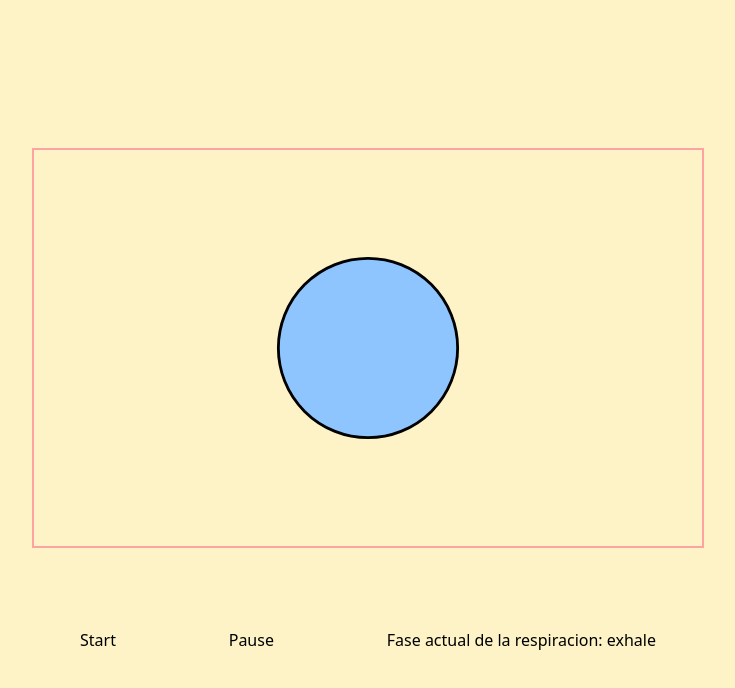
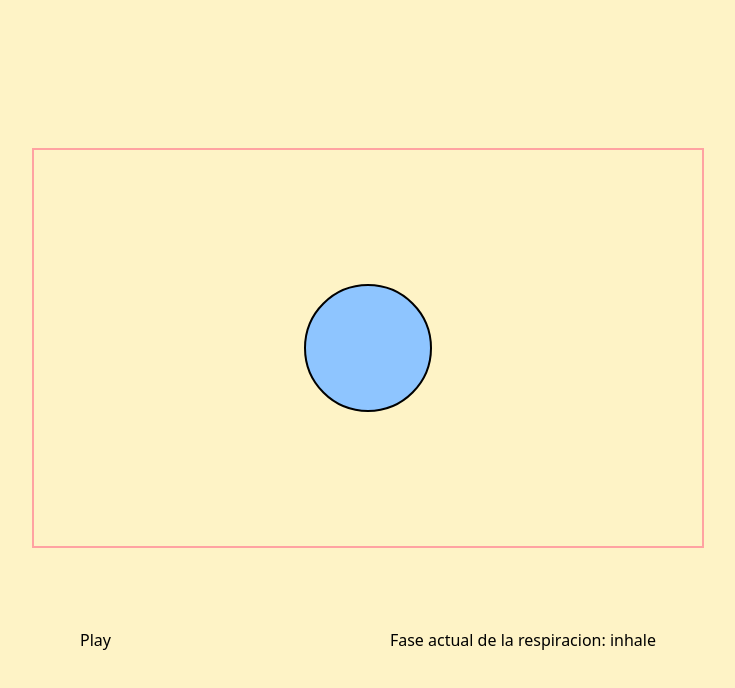
Before and after one commit to JanuDev12/calmy, a React (Vite) app: page / in a window 1280 px wide. Shown: the top 688 px of the page, without its empty margins (272-1007 px from the left). Built offline with nearby package versions, Linux system fonts and the light colour scheme.

Commit message:
feat: add play/pause functionality

```diff
--- a/src/App.tsx
+++ b/src/App.tsx
@@ -1,7 +1,7 @@
 
 import './App.css'
 import { motion } from "motion/react";
-import { useEffect, useMemo, useState } from 'react';
+import {useEffect, useMemo, useRef, useState } from 'react';
 
 type Phase = {
   name: string;
@@ -13,17 +13,17 @@ type Phase = {
 const PHASES: Phase[] = [
   {
     name: "inhale",
-    duration: 5000,
+    duration: 4000,
     transform: "scale(1.5)",
   },
   {
     name: "inhaleHold",
-    duration: 0,
+    duration: 7000,
     transform: "scale(1.5)",
   },
   {
     name: "exhale",
-    duration: 5000,
+    duration: 8000,
     transform: "scale(1)",
   },
   {
@@ -60,6 +60,9 @@ function App() {
   // Initial Phase (inhale)
   const [phase, setPhase] = useState<Phase['name']>(PHASES[0].name);
 
+  const [isRunning, setIsRunning] = useState(false);
+  const timerRef = useRef(0);
+
 
   // Creating animations for each phase
   const animationVariants = useMemo(() => {
@@ -74,45 +77,58 @@ function App() {
   }, []);
 
 
+  const resetBreathing = () => {
+    if (isRunning) {
+      if (timerRef.current) clearTimeout(timerRef.current);
+      setPhase(PHASES[0].name);
+    }
+    setIsRunning(false);
+  };
+
 
   // useEffect for transitioning to each phase of breathing
   useEffect(() => {
-    const currentPhase = PHASE_INDEX.get(phase) ?? -1;
-    if (currentPhase === -1) return;
+    if (!isRunning) return;
 
-    if(PHASES[currentPhase].duration === 0) {
-      // If the current phase is 0ms skip to the next
+    const currentPhase = PHASE_INDEX.get(phase)!;
 
-      const nextPhase = getNextPhase(currentPhase);
+    const {duration} = PHASES[currentPhase];
+
+    timerRef.current = setTimeout(() => {
+       const nextPhase = getNextPhase(currentPhase);
        setPhase(PHASES[nextPhase].name);
-    } else {
-      // Timer for calculate when transitioning to nextPhase
+    }, duration);
 
-      const timer = setTimeout(() => {
-        const nextPhase = getNextPhase(currentPhase);
-        setPhase(PHASES[nextPhase].name);
-      }, PHASES[currentPhase].duration);
-      return () => clearTimeout(timer);
+    return () => {
+      if (timerRef.current) clearTimeout(timerRef.current);
     }
 
-  }, [phase]);
+  }, [phase, isRunning]);
 
   return (
     <>
       <div className="w-full h-screen bg-amber-100 flex flex-col justify-center items-center">
-        <motion.div
-          className="w-2xl h-1/2 border-2 border-red-300 flex items-center"
-        >
+        <motion.div className="w-2xl h-1/2 border-2 border-red-300 flex items-center">
           <motion.div
             className="mx-auto size-32 rounded-full border-2 bg-blue-300"
             variants={animationVariants}
-            animate={phase}
-            initial={{transform: "scale(1)" }}
+            animate={isRunning ? phase : undefined}
+            initial={{ transform: "scale(1)" }}
           ></motion.div>
         </motion.div>
         <div className="w-xl mt-20 flex justify-between">
-          <button className="cursor-pointer">Start</button>
-          <button className="cursor-pointer">Pause</button>
+          <button
+            className="cursor-pointer"
+            onClick={() => {
+              if (isRunning) {
+                resetBreathing();
+              } else {
+                setIsRunning(true);
+              }
+            }}
+          >
+            {isRunning ? "Pause" : "Play"}
+          </button>
           <span>Fase actual de la respiracion: {phase}</span>
         </div>
       </div>
```
